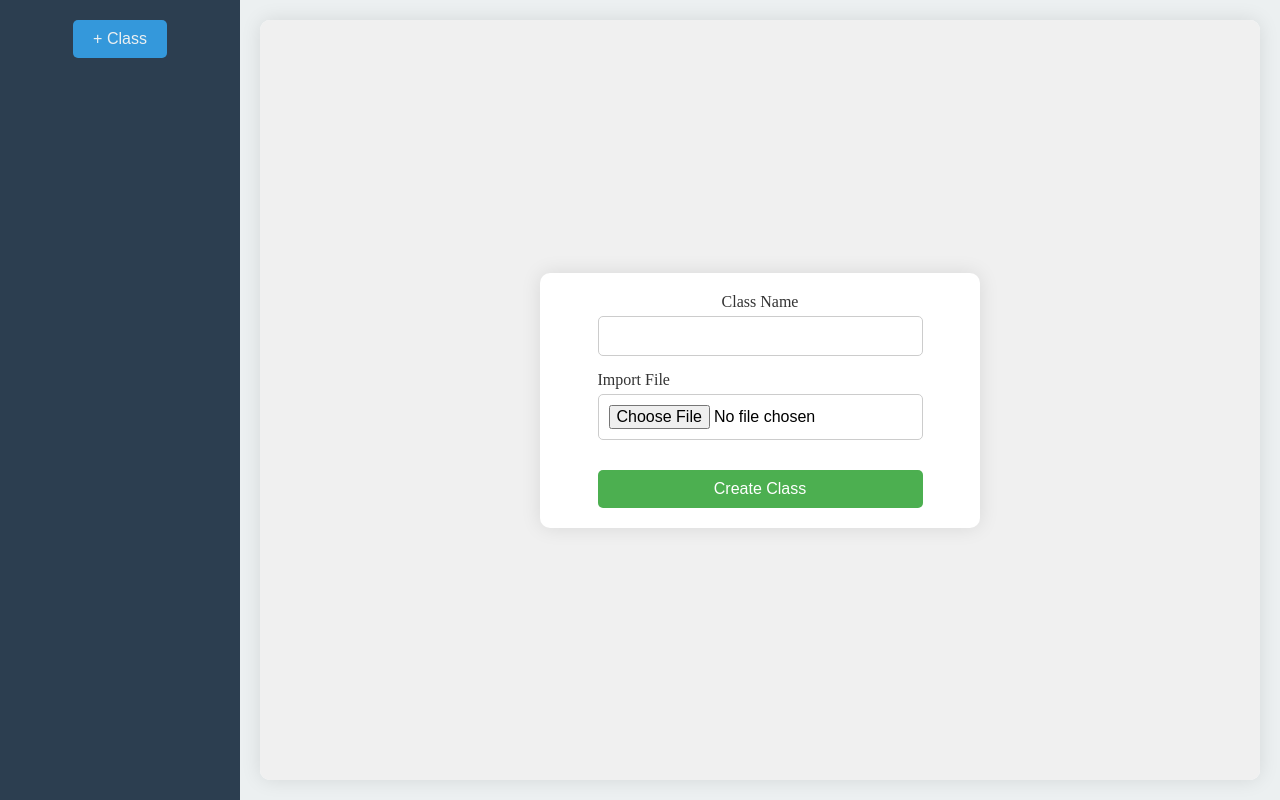
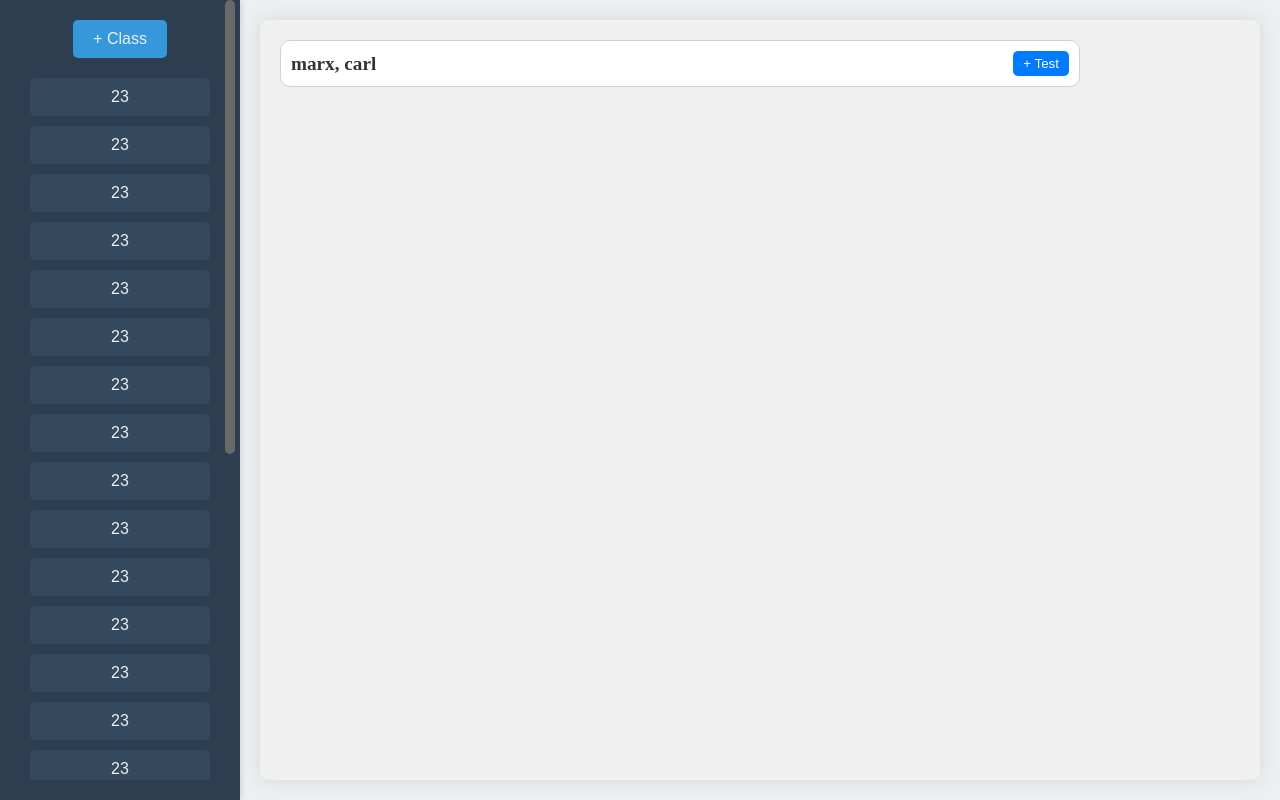
Before and after one commit to ethanhcarpenter/Summer24, a website: page public/index.html in a window 1280 px wide. Drawn offline with Linux system fonts and the light colour scheme.

Commit message:
scrollbar hopefully fully done now for classes sdebar and page

```diff
--- a/public/css/index.css
+++ b/public/css/index.css
@@ -6,6 +6,7 @@ body, html {
     height: 100%;
     width: 100%;
     display: flex;
+    user-select: none;
 }
 
 /* Sidebar styling */
@@ -18,9 +19,11 @@ body, html {
     align-items: center;
     padding: 20px;
     box-shadow: 2px 0 5px rgba(0, 0, 0, 0.1);
+    position: relative;
+
 }
 
-.sidebar .addClassButton {
+.sidebar  .addClassButton {
     background-color: #3498db;
     color: #ecf0f1;
     border: none;
@@ -36,14 +39,19 @@ body, html {
     background-color: #2980b9;
 }
 
-.sidebar nav {
+.scrollArea{
+    width: 90%;
+    overflow: scroll;
+
+}
+.sidebar .scrollArea nav {
     width: 100%;
     display: flex;
     flex-direction: column;
     gap: 10px;
 }
 
-.sidebar nav button {
+.sidebar .scrollArea nav button {
     background-color: #34495e;
     color: #ecf0f1;
     border: none;
@@ -56,7 +64,7 @@ body, html {
     text-align: center;
 }
 
-.sidebar nav button:hover {
+.sidebar .scrollArea nav button:hover {
     background-color: #2c3e50;
 }
 
@@ -78,3 +86,21 @@ embed {
     box-shadow: 0 0 20px rgba(0, 0, 0, 0.1);
     border-radius: 10px;
 }
+.custom-scrollbar {
+    width: 10px;
+    position: absolute; /* Change to absolute to position it within the sidebar */
+    right: 5px;
+    top: 0;
+    background: #696969;
+    border-radius: 10px;
+    z-index: 1; /* Ensure it stays above the content */
+}
+*{
+    scrollbar-width: none; /* Firefox */
+    -ms-overflow-style: none;  /* Internet Explorer 10+ */
+  }
+
+  *::-webkit-scrollbar { /* WebKit browsers */
+    width: 0;
+    height: 0;
+  }
--- a/public/index.html
+++ b/public/index.html
@@ -9,15 +9,46 @@
 <body>
     <section class="sidebar">
         <button onclick="document.getElementById('openPage').setAttribute('src','/html/addClass.html')" class="addClassButton">+ Class</button>
-        <nav id="classButtons">
-            <!-- Classes -->
+        <div class="scrollArea">
+            <nav id="classButtons">
+                <!-- Classes -->
+                <button>23</button>
+                <button>23</button>
+                <button>23</button>
+                <button>23</button>
+                <button>23</button>
+                <button>23</button>
+                <button>23</button>
+                <button>23</button>
+                <button>23</button>
+                <button>23</button>
+                <button>23</button>
+                <button>23</button>
+                <button>23</button>
+                <button>23</button>
+                <button>23</button>
+                <button>23</button>
+                <button>23</button>
+                <button>23</button>
+                <button>23</button>
+                <button>23</button>
+                <button>23</button>
+                <button>23</button>
+                <button>23</button>
+                <button>23</button>
 
-        </nav>
+            </nav>
+        </div>
+        <div id="scrollBarMain2" class="custom-scrollbar"></div>
     </section>
 
     <section class="main">
         <embed id="openPage" src="html/addClass.html" >
     </section>
     <script src="js/buttonUpdate.js"></script>
+    <script>
+        const embed = document.getElementById("openPage")
+        embed.setAttribute("src","../html/people.html")
+    </script>
 </body>
 </html>
--- a/public/js/scrollbar.js
+++ b/public/js/scrollbar.js
@@ -1,25 +1,44 @@
+function sizeBar(container, scrollbarID, main) {
+    let bar = document.getElementById(scrollbarID);
+    if (scrollbarID === "scrollBarMain2") {
+        const parentWindow = window.top.document;
+        bar = parentWindow.getElementById(scrollbarID);
+    }
 
-function sizeBar(container,scrollbarID,main){
-    const bar=document.getElementById(scrollbarID);
-    const viewHeight=window.innerHeight;
-    const totalHeight=container.scrollHeight;
-    const scrollbarHeight=((viewHeight-40)**2)/totalHeight;
+    const viewHeight = window.innerHeight;
+    const totalHeight = container.scrollHeight;
+    const scrollbarHeight = ((viewHeight - 40) ** 2) / totalHeight;
+
     if (totalHeight < viewHeight) {
         bar.style.display = 'none';
     } else {
         bar.style.display = 'block';
         bar.style.height = `${scrollbarHeight}px`;
     }
-    if(bar.offsetTop>viewHeight){bar.style.top = `${viewHeight+20}px`;}
+
+    if (bar.offsetTop > viewHeight) {
+        bar.style.top = `${viewHeight + 20}px`;
+    }
+
     let isDragging = false;
-    let clickPosition=0;
+    let clickPosition = 0;
+
     bar.addEventListener('mousedown', (e) => {
         container.style.userSelect = 'none';
         clickPosition = e.clientY - bar.getBoundingClientRect().top;
         isDragging = true;
-        document.addEventListener('mousemove', onMouseMove);
-        document.addEventListener('mouseup', onMouseUp);
+        if(scrollbarID==="scrollBarMain2"){
+            const parentWindow = window.top.document;
+            parentWindow.addEventListener('mousemove', onMouseMove);
+            parentWindow.addEventListener('mouseup', onMouseUp);
+            document.addEventListener('mousemove', onMouseMove);
+            document.addEventListener('mouseup', onMouseUp);
+        }else{
+            document.addEventListener('mousemove', onMouseMove);
+            document.addEventListener('mouseup', onMouseUp);
+        }
     });
+
     function onMouseMove(e) {
         if (!isDragging) return;
         const barRect = bar.getBoundingClientRect();
@@ -30,51 +49,62 @@ function sizeBar(container,scrollbarID,main){
         let constrainedTop = Math.max(20, Math.min(viewHeight - scrollbarHeight - 20, top));
         bar.style.top = `${constrainedTop}px`;
         clickPosition = e.clientY - constrainedTop;
-        let percentageMoved = (constrainedTop-20) / ((viewHeight-40) - scrollbarHeight);
-        const scrollAmount = (totalHeight-viewHeight+20) * percentageMoved;
+        let percentageMoved = (constrainedTop - 20) / ((viewHeight - 40) - scrollbarHeight);
+        const scrollAmount = (totalHeight - viewHeight + 20) * percentageMoved;
         main.scrollTo({
             top: scrollAmount,
             behavior: 'instant'
         });
     }
+
     function onMouseUp() {
         isDragging = false;
         document.removeEventListener('mousemove', onMouseMove);
         document.removeEventListener('mouseup', onMouseUp);
     }
+
     function onMainScroll() {
         const scrollTop = main.scrollTop;
         let percentageScrolled = scrollTop / (totalHeight - viewHeight + 20);
         let barTop = 20 + percentageScrolled * ((viewHeight - 40) - scrollbarHeight);
         bar.style.top = `${barTop}px`;
     }
+
     main.addEventListener('scroll', onMainScroll);
 }
-const container=document.querySelector(".people-container");
-const main=document.querySelector(".main");
 
+const main = document.querySelector(".main");
+const container = document.querySelector(".people-container");
+const parentWindow = window.top.document;
+const sidebar = parentWindow.querySelector(".scrollArea");
+const buttonContainer = parentWindow.getElementById("classButtons");
 
-window.addEventListener("mouseup",()=>{
-    container.style.userSelect="all";
+window.addEventListener("mouseup", () => {
+    container.style.userSelect = "all";
 });
+
 const observer = new MutationObserver((mutationsList, observer) => {
     for (let mutation of mutationsList) {
         if (mutation.type === 'childList' && mutation.addedNodes.length > 0) {
-            sizeBar(container,"scrollBarMain",main);
+            sizeBar(container, "scrollBarMain", main);
+            sizeBar(buttonContainer, "scrollBarMain2", sidebar);
         }
     }
 });
 
-    setInterval(()=>{
-        sizeBar(container,"scrollBarMain",main)
-    },100)
-
-
+setInterval(() => {
+    sizeBar(container, "scrollBarMain", main);
+    sizeBar(buttonContainer, "scrollBarMain2", sidebar);
+}, 100);
 
 observer.observe(container, { childList: true });
-window.addEventListener("resize",()=>{
-    sizeBar(container,"scrollBarMain",main)
+
+window.addEventListener("resize", () => {
+    sizeBar(container, "scrollBarMain", main);
+    sizeBar(buttonContainer, "scrollBarMain2", sidebar);
 });
-document.addEventListener("DOMContentLoaded",()=>{
-    sizeBar(container,"scrollBarMain",main)
+
+document.addEventListener("DOMContentLoaded", () => {
+    sizeBar(container, "scrollBarMain", main);
+    sizeBar(buttonContainer, "scrollBarMain2", sidebar);
 });
```
Also changed, not shown: public/js/buttonUpdate.js (line endings or trailing spaces).
